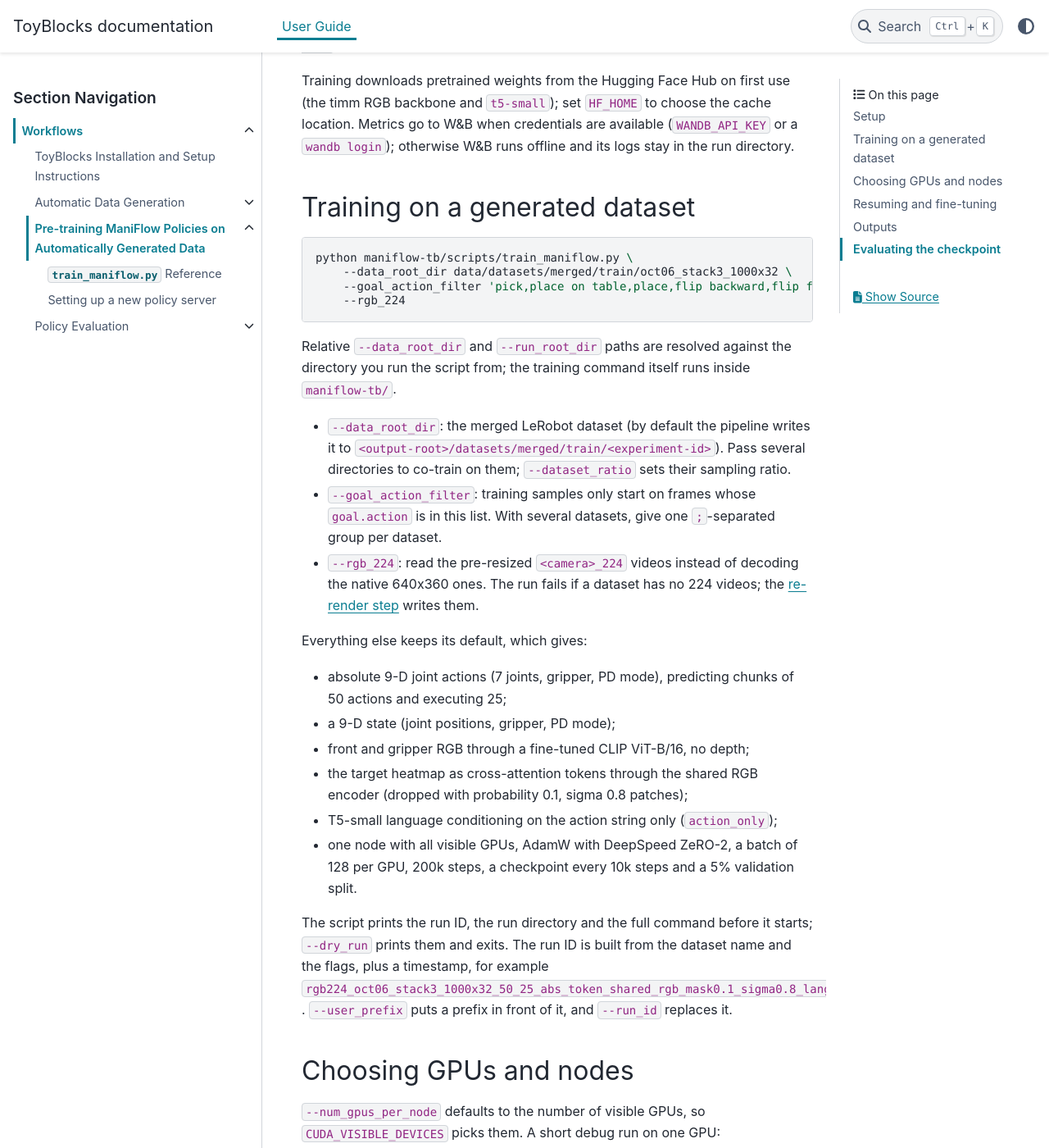
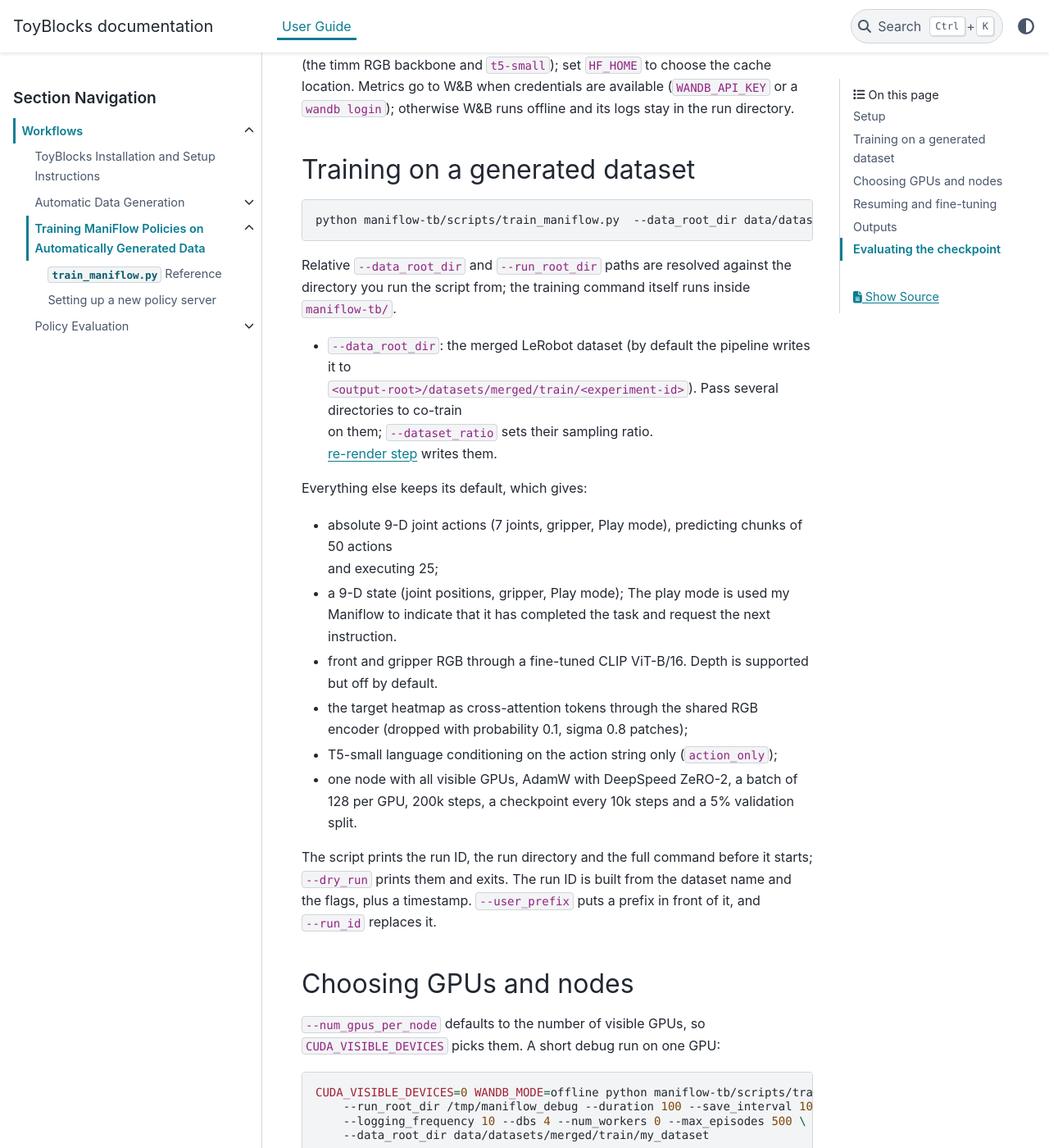
Before and after one commit to allenai/ToyBlocks, a Sphinx documentation site: the page built from docs/source/user_guide/workflows/imitation_learning.md, in a window 1280 px wide and 1400 px high, scrolled down 961 px. Shown: the whole window at 82% size. Built offline with Sphinx 7.4.7 and the PyData theme 0.15.4, drawn with Linux system fonts in a browser that asks for light colours; some of the changed text lies outside the part shown.

Commit message:
Update imitation learning docs

````diff
--- a/docs/source/user_guide/workflows/imitation_learning.md
+++ b/docs/source/user_guide/workflows/imitation_learning.md
@@ -1,4 +1,4 @@
-# Pre-training ManiFlow Policies on Automatically Generated Data
+# Training ManiFlow Policies on Automatically Generated Data
 
 ManiFlow policies are trained with the `maniflow-tb` submodule
 ([allenai/maniflow-tb](https://github.com/allenai/maniflow-tb), Python package `hvla`) and
@@ -13,7 +13,7 @@ accelerate launch --config_file hvla/config/deepseeds/deepspeed_zero2.yaml ... h
 and runs it on this machine: `accelerate launch` on all visible GPUs by default, or
 `torchrun` across several nodes. It trains on a merged LeRobot dataset, the output of the
 [data generation pipeline](data_generation.md). Every flag is listed in the
-[`train_maniflow.py` Reference](imitation_learning/train_maniflow.md).
+`train_maniflow.py` [Reference](imitation_learning/train_maniflow.md).
 
 ## Setup
 
@@ -39,40 +39,32 @@ its logs stay in the run directory.
 ## Training on a generated dataset
 
 ```bash
-python maniflow-tb/scripts/train_maniflow.py \
-    --data_root_dir data/datasets/merged/train/oct06_stack3_1000x32 \
-    --goal_action_filter 'pick,place on table,place,flip backward,flip forward,flip left,flip right,rotate ccw,rotate cw,done' \
-    --rgb_224
+python maniflow-tb/scripts/train_maniflow.py  --data_root_dir data/datasets/merged/train/my_dataset
 ```
 
 Relative `--data_root_dir` and `--run_root_dir` paths are resolved against the directory you run
 the script from; the training command itself runs inside `maniflow-tb/`.
 
 - `--data_root_dir`: the merged LeRobot dataset (by default the pipeline writes it to
-  `<output-root>/datasets/merged/train/<experiment-id>`). Pass several directories to co-train
-  on them; `--dataset_ratio` sets their sampling ratio.
-- `--goal_action_filter`: training samples only start on frames whose `goal.action` is in
-  this list. With several datasets, give one `;`-separated group per dataset.
-- `--rgb_224`: read the pre-resized `<camera>_224` videos instead of decoding the native
-  640x360 ones. The run fails if a dataset has no 224 videos; the
-  [re-render step](datagen/rerender.md) writes them.
+`<output-root>/datasets/merged/train/<experiment-id>`). Pass several directories to co-train
+on them; `--dataset_ratio` sets their sampling ratio.
+[re-render step](datagen/rerender.md) writes them.
 
 Everything else keeps its default, which gives:
 
-- absolute 9-D joint actions (7 joints, gripper, PD mode), predicting chunks of 50 actions
-  and executing 25;
-- a 9-D state (joint positions, gripper, PD mode);
-- front and gripper RGB through a fine-tuned CLIP ViT-B/16, no depth;
+- absolute 9-D joint actions (7 joints, gripper, Play mode), predicting chunks of 50 actions
+and executing 25;
+- a 9-D state (joint positions, gripper, Play mode); The play mode is used my Maniflow to indicate that it has completed the task and request the next instruction.
+- front and gripper RGB through a fine-tuned CLIP ViT-B/16. Depth is supported but off by default.
 - the target heatmap as cross-attention tokens through the shared RGB encoder (dropped
-  with probability 0.1, sigma 0.8 patches);
+with probability 0.1, sigma 0.8 patches);
 - T5-small language conditioning on the action string only (`action_only`);
 - one node with all visible GPUs, AdamW with DeepSpeed ZeRO-2, a batch of 128 per GPU,
-  200k steps, a checkpoint every 10k steps and a 5% validation split.
+200k steps, a checkpoint every 10k steps and a 5% validation split.
 
 The script prints the run ID, the run directory and the full command before it starts;
 `--dry_run` prints them and exits. The run ID is built from the dataset name and the flags,
-plus a timestamp, for example
-`rgb224_oct06_stack3_1000x32_50_25_abs_token_shared_rgb_mask0.1_sigma0.8_lang_t5-small_action_only-11-05-09-30-00`.
+plus a timestamp.
 `--user_prefix` puts a prefix in front of it, and `--run_id` replaces it.
 
 ## Choosing GPUs and nodes
@@ -84,7 +76,7 @@ them. A short debug run on one GPU:
 CUDA_VISIBLE_DEVICES=0 WANDB_MODE=offline python maniflow-tb/scripts/train_maniflow.py \
     --run_root_dir /tmp/maniflow_debug --duration 100 --save_interval 100 \
     --logging_frequency 10 --dbs 4 --num_workers 0 --max_episodes 500 \
-    --data_root_dir data/datasets/merged/train/my_dataset --rgb_224
+    --data_root_dir data/datasets/merged/train/my_dataset
 ```
 
 For several nodes, run the script on every node with the same flags, plus
@@ -96,12 +88,12 @@ on a filesystem the nodes share.
 ## Resuming and fine-tuning
 
 - `--resume <run_id>` continues a run in `--run_root_dir` from its latest complete checkpoint,
-  and fails if there is none. The architecture (actions, state, cameras, conditioning, depth)
-  comes from the run's saved `config.yaml`, so the flags that define it are not emitted; only
-  the training-loop flags still apply. `--data_root_dir` is not needed. The run must resume on
-  the same number of GPUs it was saved with, since the optimizer state is sharded per GPU.
+and fails if there is none. The architecture (actions, state, cameras, conditioning, depth)
+comes from the run's saved `config.yaml`, so the flags that define it are not emitted; only
+the training-loop flags still apply. `--data_root_dir` is not needed. The run must resume on
+the same number of GPUs it was saved with, since the optimizer state is sharded per GPU.
 - `--pretrained_checkpoint <file>` starts a new run from a checkpoint's weights. The
-  optimizer, scheduler, EMA and W&B state start fresh.
+optimizer, scheduler, EMA and W&B state start fresh.
 
 ## Outputs
 
@@ -133,8 +125,7 @@ python scripts/launch_eval.py --policy maniflow \
 ```
 
 The policy server imports `hvla` from the `maniflow-tb` submodule, and the eval pipeline refuses
-to start if that checkout is not the commit ToyBlocks pins (`git submodule update --init
-maniflow-tb` fixes it). A checkpoint trained with this code is on Hugging Face,
+to start if that checkout is not the commit ToyBlocks pins (`git submodule update --init maniflow-tb` fixes it). A checkpoint trained with this code is on Hugging Face,
 [allenai/maniflow-tb](https://huggingface.co/allenai/maniflow-tb), with the same layout
 (`hf download allenai/maniflow-tb --local-dir <dir>`). See [Policy Evaluation](evaluations.md)
 for the rest of the eval workflow, and
````
